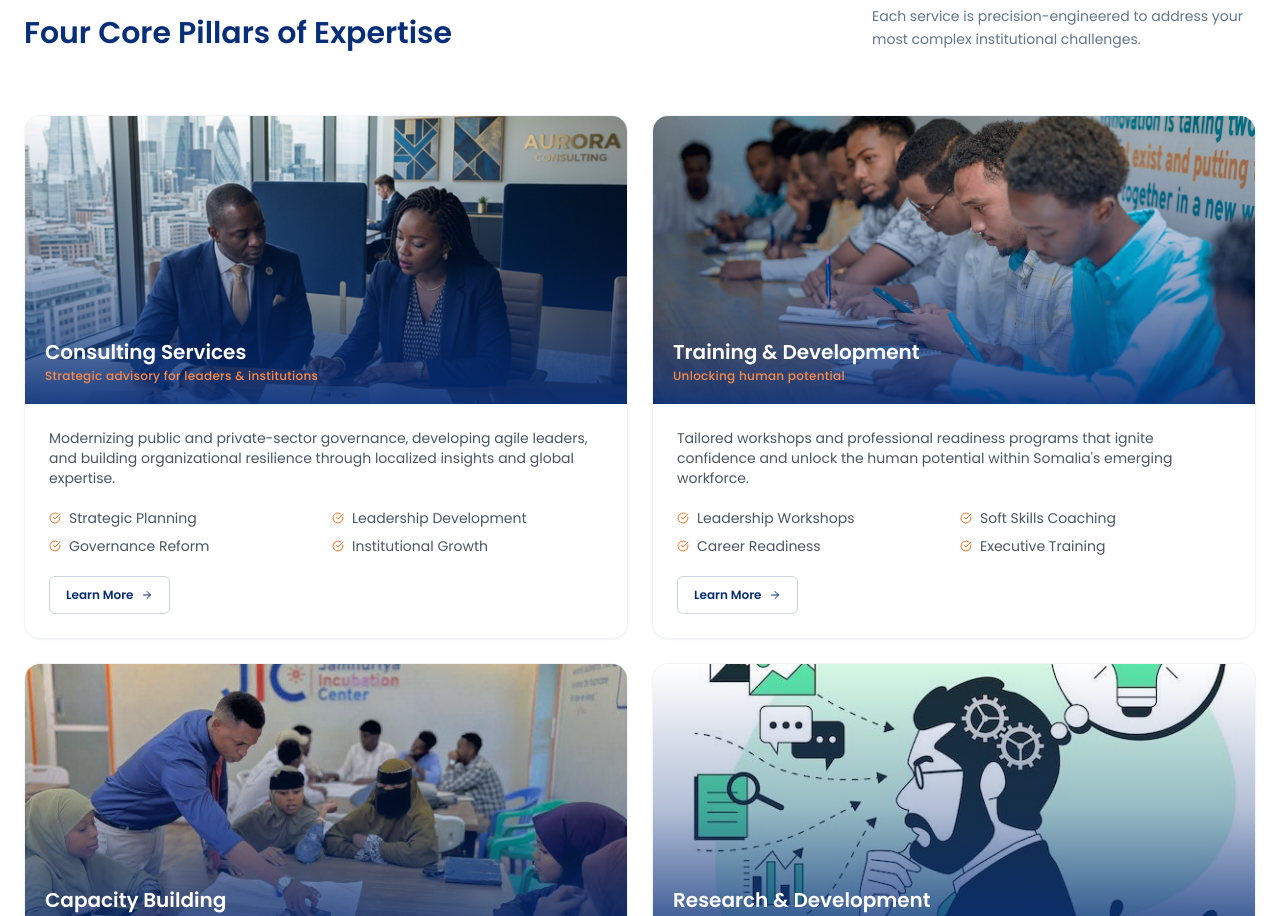
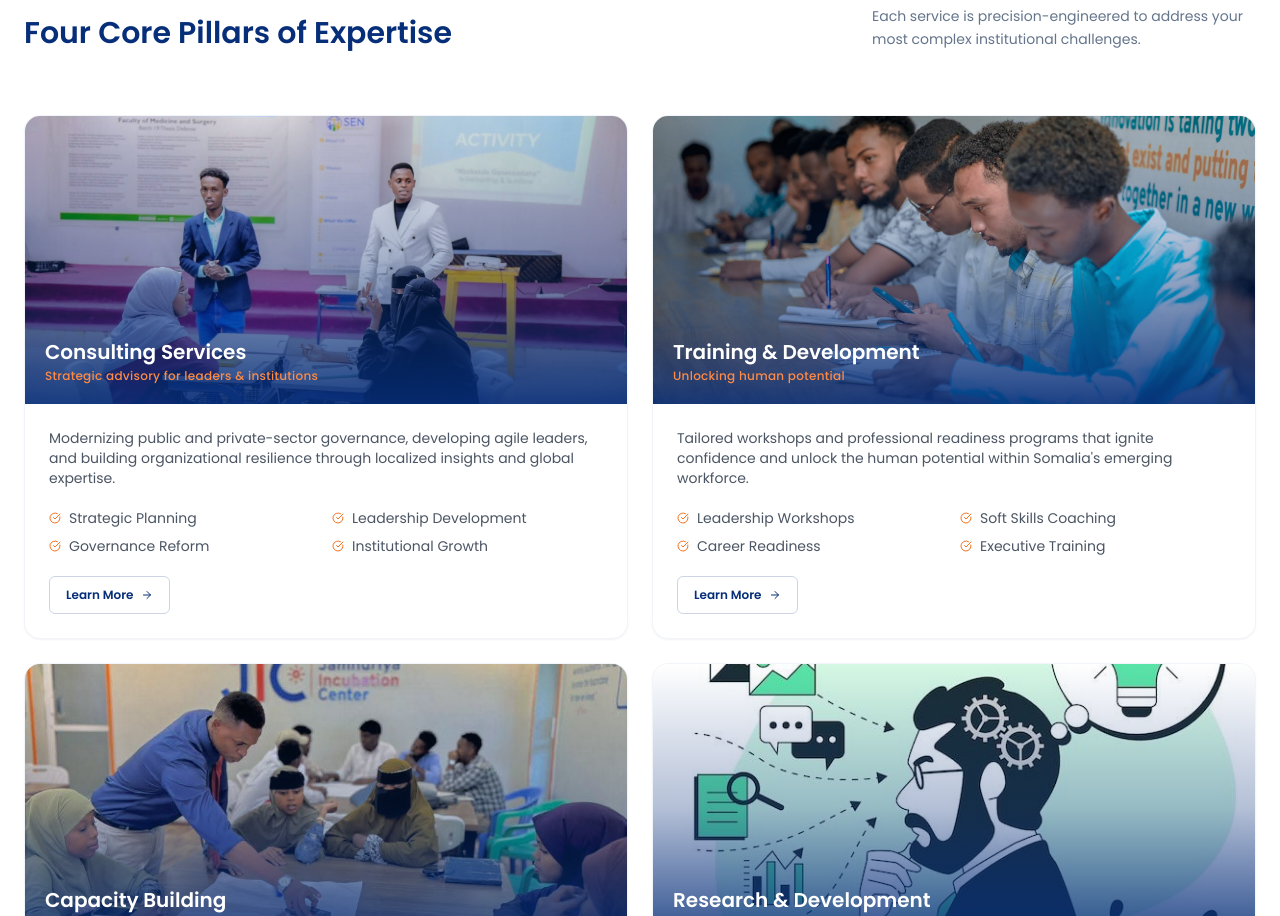
Before and after one commit to Amen252/Maan-Group, a React (Vite) app: page / in a window 1280 px wide. Shown: the part 925-1841 px from the top of the page. Built offline with nearby package versions, Linux system fonts and the light colour scheme.

Commit message:
Update Consulting service image to Hero1.jpeg

```diff
--- a/src/data/services.js
+++ b/src/data/services.js
@@ -4,7 +4,7 @@ export const servicesData = [
     {
         id: 'consulting',
         icon: Globe,
-        image: '/assets/consulting.png',
+        image: '/assets/Hero1.jpeg',
         title: 'Consulting Services',
         subtitle: 'Strategic advisory for leaders & institutions',
         description: 'Modernizing public and private-sector governance, developing agile leaders, and building organizational resilience through localized insights and global expertise.',
```
